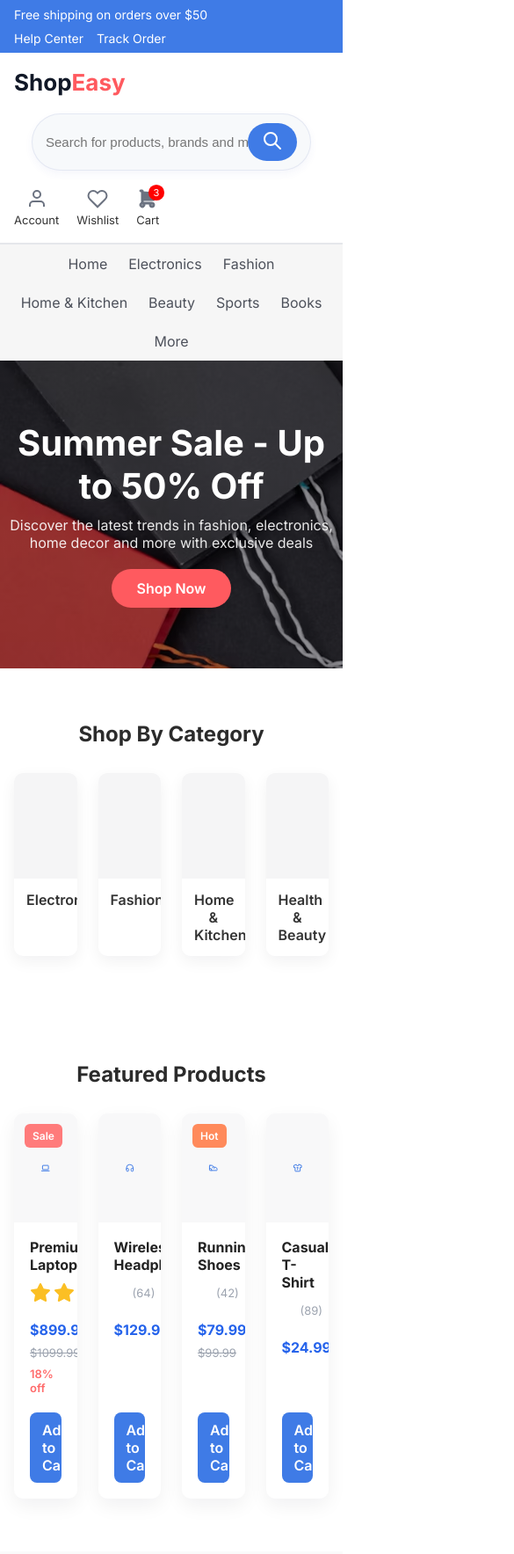
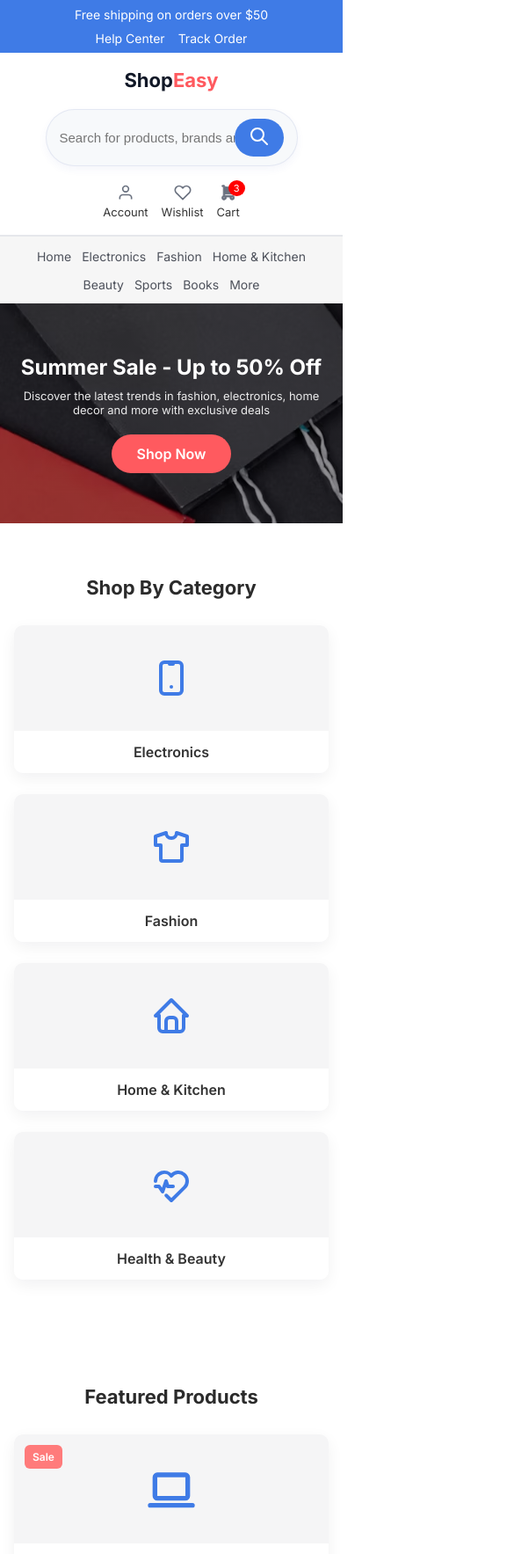
Before and after one commit to aitzaazhussain7/ShopEasy, a plain HTML site: page index.html in a window 390 px wide. Shown: the top 1767 px of the page at 88% size, 585 px wide, since content can reach past the window. Drawn offline with Linux system fonts and the light colour scheme.

Commit message:
Updated responsive layout and footer styles

```diff
--- a/index.html
+++ b/index.html
@@ -141,12 +141,12 @@
       <div class="container">
         <h2 class="section-title">Shop By Category</h2>
 
-        <div class="categories-grid">
-          <a class="cat-card" href="#">
-            <div class="cat-thumb">
+        <div class="grid-4 categories-grid">
+          <a class="card cat-card" href="#">
+            <div class="thumb">
               <svg
                 xmlns="http://www.w3.org/2000/svg"
-                class="cat-icon"
+                class="icon-default cat-icon""
                 width="24"
                 height="24"
                 viewBox="0 0 24 24"
@@ -168,11 +168,11 @@
             <div class="cat-label">Electronics</div>
           </a>
 
-          <a class="cat-card" href="#">
-            <div class="cat-thumb">
+          <a class="card cat-card" href="#">
+            <div class="thumb">
               <svg
                 xmlns="http://www.w3.org/2000/svg"
-                class="cat-icon"
+                class="icon-default cat-icon"
                 width="24"
                 height="24"
                 viewBox="0 0 24 24"
@@ -192,11 +192,11 @@
             <div class="cat-label">Fashion</div>
           </a>
 
-          <a class="cat-card" href="#">
-            <div class="cat-thumb">
+          <a class="card cat-card" href="#">
+            <div class="thumb">
               <svg
                 xmlns="http://www.w3.org/2000/svg"
-                class="cat-icon"
+                class="icon-default cat-icon"
                 width="24"
                 height="24"
                 viewBox="0 0 24 24"
@@ -216,11 +216,11 @@
             <div class="cat-label">Home & Kitchen</div>
           </a>
 
-          <a class="cat-card" href="#">
-            <div class="cat-thumb">
+          <a class="card cat-card" href="#">
+            <div class="thumb">
               <svg
                 xmlns="http://www.w3.org/2000/svg"
-                class="cat-icon"
+                class="icon-default cat-icon"
                 width="24"
                 height="24"
                 viewBox="0 0 24 24"
@@ -249,14 +249,14 @@
       <div class="container">
         <h2 class="section-title">Featured Products</h2>
 
-        <div class="products-grid">
+        <div class="grid-4 products-grid">
           <!-- Product 1 -->
-          <article class="product-card">
+          <article class="card product-card">
             <div class="product-badge sale">Sale</div>
-            <div class="product-thumb">
+            <div class="thumb product-thumb">
               <svg
                 xmlns="http://www.w3.org/2000/svg"
-                class="product-icon"
+                class="icon-default product-icon"
                 width="64"
                 height="64"
                 viewBox="0 0 24 24"
@@ -356,11 +356,11 @@
           </article>
 
           <!-- Product 2 -->
-          <article class="product-card">
-            <div class="product-thumb">
+          <article class="card product-card">
+            <div class="thumb product-thumb">
               <svg
                 xmlns="http://www.w3.org/2000/svg"
-                class="product-icon"
+                class="icon-default product-icon"
                 width="64"
                 height="64"
                 viewBox="0 0 24 24"
@@ -463,12 +463,12 @@
           </article>
 
           <!-- Product 3 -->
-          <article class="product-card">
+          <article class="card product-card">
             <div class="product-badge hot">Hot</div>
-            <div class="product-thumb">
+            <div class="thumb product-thumb">
               <svg
                 xmlns="http://www.w3.org/2000/svg"
-                class="product-icon"
+                class="icon-default product-icon"
                 width="64"
                 height="64"
                 viewBox="0 0 24 24"
@@ -567,11 +567,11 @@
           </article>
 
           <!-- Product 4 -->
-          <article class="product-card">
-            <div class="product-thumb">
+          <article class="card product-card">
+            <div class="thumb product-thumb">
               <svg
                 xmlns="http://www.w3.org/2000/svg"
-                class="product-icon"
+                class="icon-default product-icon"
                 width="64"
                 height="64"
                 viewBox="0 0 24 24"
@@ -718,7 +718,7 @@
             <div><strong>44</strong><span>Secs</span></div>
           </div>
 
-          <button class="btn-buy">Buy Now</button>
+          <button  class="btn-buy">Buy Now</button>
         </div>
       </div>
     </section>
@@ -827,7 +827,8 @@
 
           <div class="socials">
             <!-- facebook -->
-            <svg
+            <a href="#"
+              ><svg
                 xmlns="http://www.w3.org/2000/svg"
                 width="24"
                 height="24"
@@ -844,9 +845,10 @@
                   d="M7 10v4h3v7h4v-7h3l1 -4h-4v-2a1 1 0 0 1 1 -1h3v-4h-3a5 5 0 0 0 -5 5v2h-3"
                 />
               </svg>
-
+            </a>
             <!-- twitter -->
-            <svg
+            <a href="#"
+              ><svg
                 xmlns="http://www.w3.org/2000/svg"
                 width="24"
                 height="24"
@@ -863,9 +865,10 @@
                   d="M22 4.01c-1 .49 -1.98 .689 -3 .99c-1.121 -1.265 -2.783 -1.335 -4.38 -.737s-2.643 2.06 -2.62 3.737v1c-3.245 .083 -6.135 -1.395 -8 -4c0 0 -4.182 7.433 4 11c-1.872 1.247 -3.739 2.088 -6 2c3.308 1.803 6.913 2.423 10.034 1.517c3.58 -1.04 6.522 -3.723 7.651 -7.742a13.84 13.84 0 0 0 .497 -3.753c0 -.249 1.51 -2.772 1.818 -4.013z"
                 />
               </svg>
-
+            </a>
             <!-- instagram -->
-            <svg
+            <a href="#"
+              ><svg
                 xmlns="http://www.w3.org/2000/svg"
                 width="24"
                 height="24"
@@ -884,8 +887,10 @@
                 <path d="M9 12a3 3 0 1 0 6 0a3 3 0 0 0 -6 0" />
                 <path d="M16.5 7.5v.01" />
               </svg>
+            </a>
             <!-- Pinterest -->
-            <svg
+            <a href="#"
+              ><svg
                 xmlns="http://www.w3.org/2000/svg"
                 width="24"
                 height="24"
@@ -904,6 +909,7 @@
                 />
                 <path d="M12 12m-9 0a9 9 0 1 0 18 0a9 9 0 1 0 -18 0" />
               </svg>
+            </a>
           </div>
         </div>
 
@@ -935,7 +941,8 @@
         <div class="footer-col">
           <h4>Contact Info</h4>
           <div class="contact-item">
-            <svg class="contact-icon"
+            <svg
+              class="contact-icon"
               xmlns="http://www.w3.org/2000/svg"
               width="24"
               height="24"
@@ -956,7 +963,8 @@
             123 Shopping Street, City, Country
           </div>
           <div>
-            <svg class="contact-icon"
+            <svg
+              class="contact-icon"
               xmlns="http://www.w3.org/2000/svg"
               width="24"
               height="24"
@@ -976,7 +984,8 @@
             +1 234 567 8900
           </div>
           <div>
-            <svg class="contact-icon"
+            <svg
+              class="contact-icon"
               xmlns="http://www.w3.org/2000/svg"
               width="24"
               height="24"
--- a/style.css
+++ b/style.css
@@ -17,9 +17,7 @@ body {
   margin: auto;
 }
 
-/* ----------------------------- */
 /*  TOP BLUE PROMO BAR */
-/* ----------------------------- */
 .promo-bar {
   background: #3f7be6;
   color: white;
@@ -50,9 +48,8 @@ body {
   opacity: 0.8;
 }
 
-/* ----------------------------- */
 /* 🔹 MAIN HEADER */
-/* ----------------------------- */
+
 .main-header {
   background: #fff;
   padding: 18px 0;
@@ -166,10 +163,7 @@ body {
   border-radius: 50%;
 }
 
-
-/* ----------------------------- */
 /*  NAVIGATION BAR */
-/* ----------------------------- */
 .nav-bar {
   background: #f6f6f6;
   padding: 12px 0;
@@ -257,9 +251,8 @@ body {
   font-weight: 700;
 }
 
-/*
-CATEGORIES GRID */
-.categories-grid {
+/* GLOBAL GRID CLASSES */
+.grid-4 {
   display: grid;
   grid-template-columns: repeat(4, 1fr);
   gap: 24px;
@@ -267,82 +260,84 @@ CATEGORIES GRID */
   margin-top: 18px;
 }
 
-/* Category card */
-.cat-card {
+/* GLOBAL CARD CLASSES */
+.card {
   display: flex;
   flex-direction: column;
   border-radius: 10px;
   background: #ffffff;
   box-shadow: 0 6px 18px rgba(16, 24, 40, 0.06);
-  text-decoration: none;
   overflow: hidden;
   transition: transform 0.18s ease, box-shadow 0.18s ease;
 }
 
-.cat-card:hover {
+.card:hover {
   transform: translateY(-6px);
   box-shadow: 0 14px 32px rgba(16, 24, 40, 0.08);
 }
 
-/* image area */
-.cat-thumb {
+/* GLOBAL THUMBNAIL CLASSES */
+.thumb {
   background: #f5f5f6;
   padding: 36px;
   display: flex;
   align-items: center;
   justify-content: center;
 }
-.cat-thumb img {
+
+.thumb img {
   width: 56px;
   height: 56px;
   object-fit: contain;
 }
 
-/* label area */
+/* GLOBAL ICON CLASSES */
+.icon-default {
+  stroke: #3f7be6;
+}
+
+.card:hover .icon-default {
+  stroke: #ff6b6b;
+}
+
+.cat-icon {
+  width: 48px;
+  height: 48px;
+}
+
+.product-icon {
+  width: 64px;
+  height: 64px;
+}
+/* GLOBAL LABEL/TEXT CLASSES */
 .cat-label {
   padding: 14px;
   text-align: center;
   background: #fff;
   font-weight: 600;
   color: #333;
-}
-.cat-icon {
-  width: 48px;
-  height: 48px;
-  stroke: #3f7be6;
+  font-size: 16px;
 }
 
-.cat-card:hover .cat-icon {
-  stroke: #ff6b6b;
-}
-
-/* --------------------------
-   PRODUCTS GRID
-   -------------------------- */
-.products-grid {
-  display: grid;
-  grid-template-columns: repeat(4, 1fr);
-  gap: 24px;
+/* SPECIFIC ADJUSTMENTS FOR CATEGORIES */
+.categories-grid {
   margin-top: 20px;
 }
 
-/* product card */
-.product-card {
-  background: #fff;
-  border-radius: 10px;
-  box-shadow: 0 8px 22px rgba(16, 24, 40, 0.06);
-  overflow: hidden;
-  position: relative;
-  display: flex;
-  flex-direction: column;
-  transition: transform 0.18s ease, box-shadow 0.18s ease;
-}
-.product-card:hover {
-  transform: translateY(-6px);
-  box-shadow: 0 18px 44px rgba(16, 24, 40, 0.08);
+.cat-card {
+  text-decoration: none;
 }
 
-/* badge */
+/* SPECIFIC ADJUSTMENTS FOR PRODUCTS */
+.products-grid {
+  margin-top: 20px;
+}
+
+.product-card {
+  position: relative;
+}
+
+/* PRODUCT-SPECIFIC ELEMENTS */
 .product-badge {
   position: absolute;
   top: 12px;
@@ -353,29 +348,19 @@ CATEGORIES GRID */
   color: #fff;
   font-weight: 600;
 }
+
 .product-badge.sale {
   background: #ff7b7b;
 }
+
 .product-badge.hot {
   background: #ff8a5b;
 }
 
-/* thumb */
 .product-thumb {
-  background: #f8f8f9;
   padding: 30px;
-  display: flex;
-  align-items: center;
-  justify-content: center;
-}
-.product-icon {
-  stroke: #3f7be6;
-}
-.product-card:hover .product-icon {
-  stroke: #ff6b6b;
 }
 
-/* body */
 .product-body {
   padding: 18px;
   display: flex;
@@ -391,7 +376,7 @@ CATEGORIES GRID */
   font-weight: 700;
 }
 
-/* rating */
+/* RATING */
 .rating {
   display: flex;
   align-items: center;
@@ -399,13 +384,14 @@ CATEGORIES GRID */
   color: #fbbf24;
   font-size: 14px;
 }
+
 .rating-count {
   margin-left: 6px;
   font-size: 13px;
   color: #9ca3af;
 }
 
-/* price row */
+/* PRICE */
 .price {
   display: flex;
   align-items: center;
@@ -413,23 +399,26 @@ CATEGORIES GRID */
   margin-top: 6px;
   flex-wrap: wrap;
 }
+
 .price .current {
   color: #1f73e6;
   font-weight: 700;
   font-size: 16px;
 }
+
 .price .old {
   color: #9ca3af;
   text-decoration: line-through;
   font-size: 13px;
 }
+
 .price .discount {
   color: #ff6b6b;
   font-size: 13px;
   font-weight: 600;
 }
 
-/* add to cart button */
+/* BUTTON */
 .btn.add-to-cart {
   margin-top: auto;
   display: inline-block;
@@ -442,6 +431,7 @@ CATEGORIES GRID */
   font-weight: 600;
   transition: background 0.12s ease;
 }
+
 .btn.add-to-cart:hover {
   background: #3566cc;
 }
@@ -665,7 +655,7 @@ CATEGORIES GRID */
   padding: 15px;
   font-size: 13px;
 }
-/* Apply border-radius and colored stroke to headings in footer */
+
 .footer h3.logo,
 .footer h4 {
   border-bottom: 2px solid #ff6b6b;
@@ -673,3 +663,130 @@ CATEGORIES GRID */
   padding: 5px 10px;
   display: inline-block;
 }
+/* MEDIA QUERIES */
+
+/* Tablet - Large (max-width: 1024px) */
+@media (max-width: 1024px) {
+  .grid-4 {
+    grid-template-columns: repeat(3, 1fr);
+  }
+
+  .features {
+    grid-template-columns: repeat(2, 1fr);
+  }
+
+  .footer-container {
+    grid-template-columns: repeat(2, 1fr);
+  }
+}
+
+/* Tablet - Small (max-width: 768px) */
+@media (max-width: 768px) {
+  .main-header .container {
+    flex-direction: column;
+  }
+
+  .search-box {
+    max-width: 100%;
+    margin: 0;
+  }
+
+  .grid-4 {
+    grid-template-columns: repeat(2, 1fr);
+  }
+
+  .deal-card {
+    grid-template-columns: 1fr;
+  }
+
+  .deal-left {
+    padding: 30px;
+  }
+
+  .hero-content h1 {
+    font-size: 32px;
+  }
+
+  .hero-content p {
+    font-size: 14px;
+  }
+}
+
+/* Mobile (max-width: 480px) */
+@media (max-width: 480px) {
+  .promo-bar .container {
+    justify-content: center;
+    text-align: center;
+  }
+
+  .promo-bar ul {
+    flex-wrap: wrap;
+    justify-content: center;
+  }
+
+  .logo {
+    font-size: 22px;
+  }
+
+  .header-actions {
+    gap: 15px;
+  }
+
+  .header-actions svg {
+    width: 20px;
+    height: 20px;
+  }
+
+  .nav-menu {
+    gap: 12px;
+  }
+
+  .nav-menu li a {
+    font-size: 14px;
+  }
+
+  .hero {
+    height: 250px;
+  }
+
+  .hero-content h1 {
+    font-size: 24px;
+  }
+
+  .hero-content p {
+    font-size: 13px;
+    padding: 0 20px;
+  }
+
+  .section-title {
+    font-size: 22px;
+  }
+
+  .grid-4 {
+    grid-template-columns: 1fr;
+  }
+
+  .features {
+    grid-template-columns: 1fr;
+    gap: 20px;
+  }
+
+  .footer-container {
+    grid-template-columns: 1fr;
+    gap: 30px;
+    padding: 40px 20px;
+  }
+
+  .timer {
+    justify-content: center;
+  }
+
+  .newsletter-form {
+    flex-direction: column;
+    border-radius: 8px;
+  }
+
+  .newsletter-form button {
+    padding: 14px;
+  }
+}
```
Lines whose indentation alone changed are shown as unchanged.
